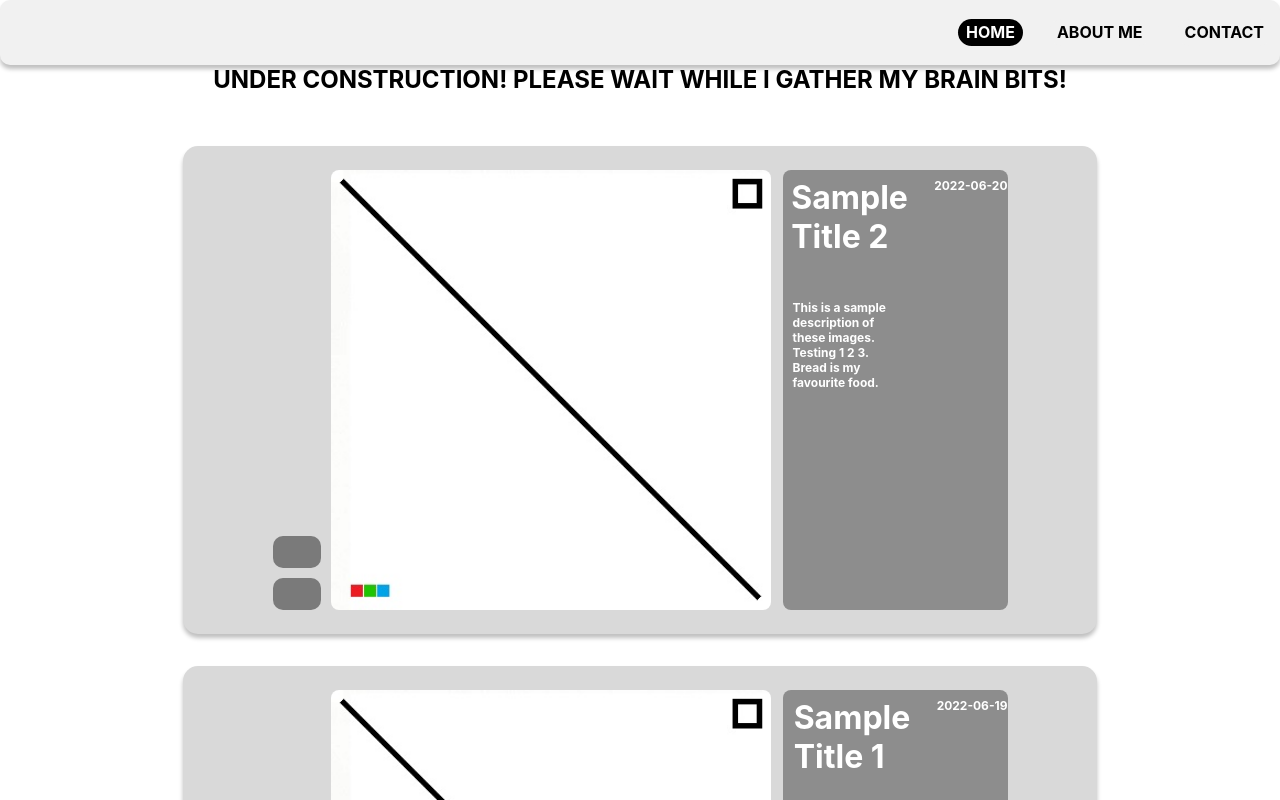
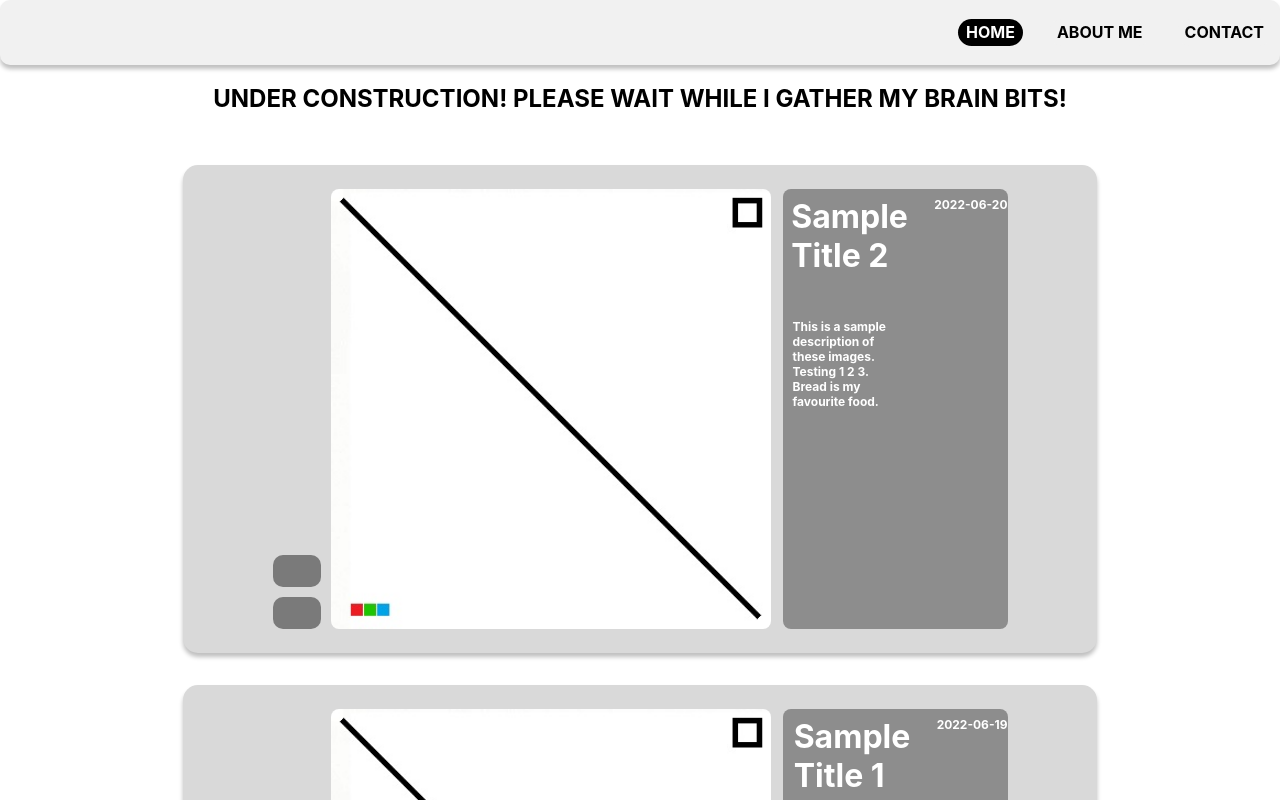
Before and after one commit to aaronmerino/personal-website, a Next.js app: page / in a window 1280 px wide. Shown: the top 800 px of the page. Built offline with nearby package versions, Linux system fonts and the light colour scheme.

Commit message:
added padding between navigation bar and content

```diff
--- a/app/layout.module.css
+++ b/app/layout.module.css
@@ -1,3 +1,3 @@
 .padding {
-  height: 2.8rem;
+  height: 4rem;
 }
```
